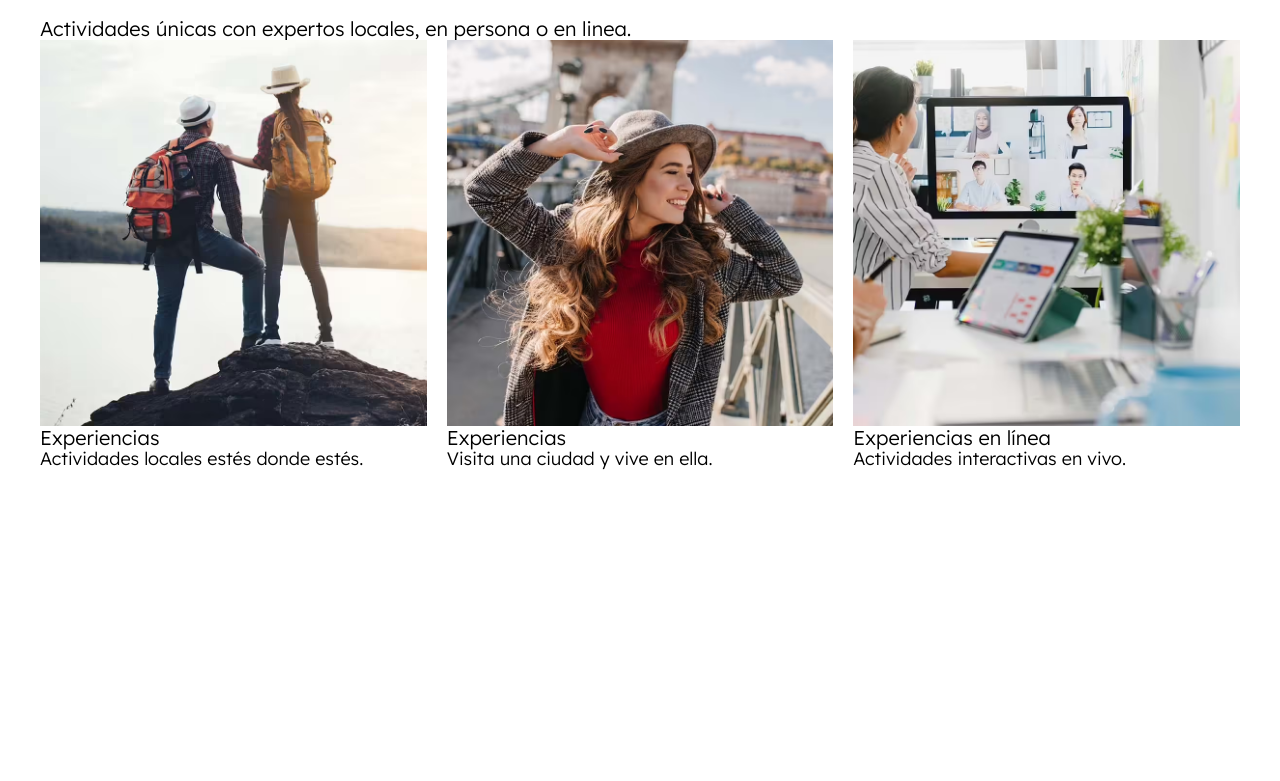
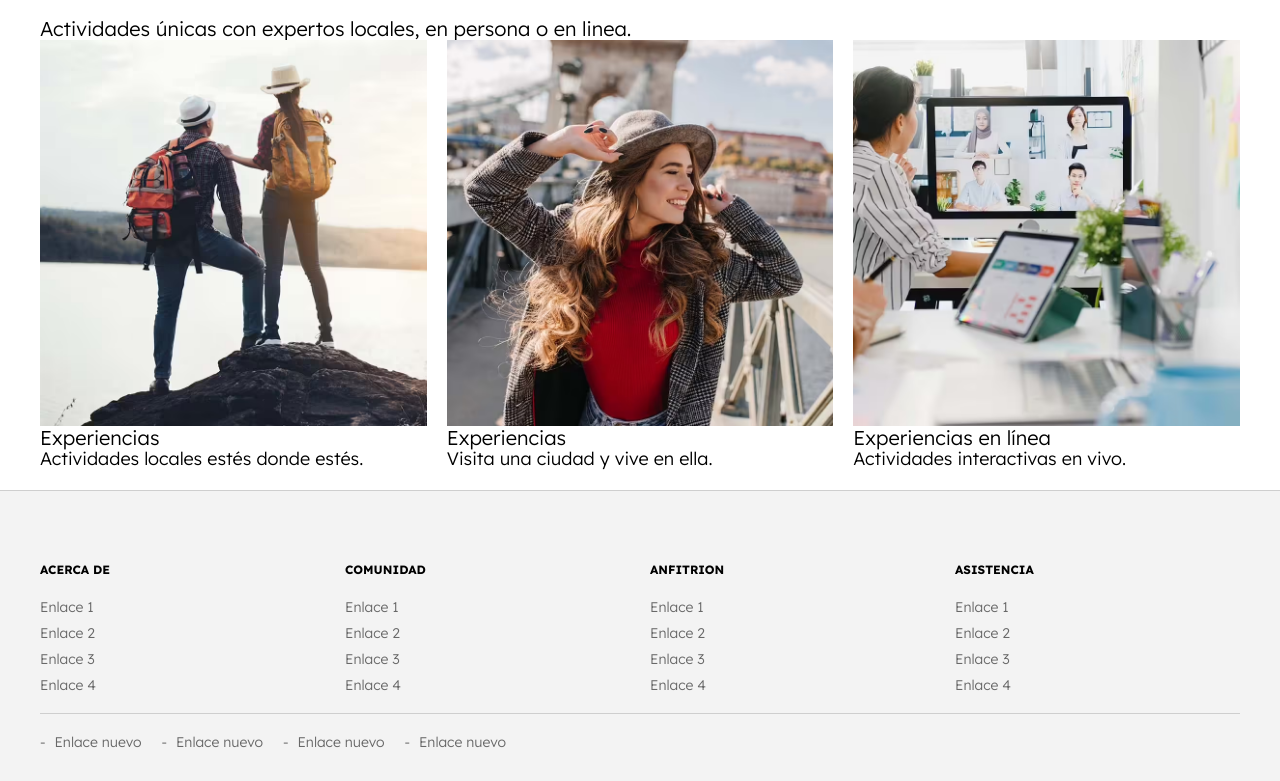
Before and after one commit to joelcascar/proyecto-clon-airbnb, a website: page index.html in a window 1280 px wide. Shown: the part 2203-2984 px from the top of the page. Before the commit the page ends 2693 px from the top, so only its background shows below. Drawn offline with Linux system fonts and the light colour scheme.

Commit message:
proyecto finalizado

```diff
--- a/index.html
+++ b/index.html
@@ -253,6 +253,58 @@
             </div>
         </main>
 
+        <!-- sección footer -->
+
+        <footer class="footer">
+            <div class="footer__grid contenedor">
+                <div class="footer__widget">
+                    <h3 class="footer__heading">Acerca de</h3>
+                    <nav class="footer__menu">
+                        <a href="#" class="footer__enlace">Enlace 1</a>
+                        <a href="#" class="footer__enlace">Enlace 2</a>
+                        <a href="#" class="footer__enlace">Enlace 3</a>
+                        <a href="#" class="footer__enlace">Enlace 4</a>
+                    </nav>
+                </div> <!-- widget -->
+                <div class="footer__widget">
+                    <h3 class="footer__heading">Comunidad</h3>
+                    <nav class="footer__menu">
+                        <a href="#" class="footer__enlace">Enlace 1</a>
+                        <a href="#" class="footer__enlace">Enlace 2</a>
+                        <a href="#" class="footer__enlace">Enlace 3</a>
+                        <a href="#" class="footer__enlace">Enlace 4</a>
+                    </nav>
+                </div> <!-- widget -->
+                <div class="footer__widget">
+                    <h3 class="footer__heading">Anfitrion</h3>
+                    <nav class="footer__menu">
+                        <a href="#" class="footer__enlace">Enlace 1</a>
+                        <a href="#" class="footer__enlace">Enlace 2</a>
+                        <a href="#" class="footer__enlace">Enlace 3</a>
+                        <a href="#" class="footer__enlace">Enlace 4</a>
+                    </nav>
+                </div> <!-- widget -->
+                <div class="footer__widget">
+                    <h3 class="footer__heading">Asistencia</h3>
+                    <nav class="footer__menu">
+                        <a href="#" class="footer__enlace">Enlace 1</a>
+                        <a href="#" class="footer__enlace">Enlace 2</a>
+                        <a href="#" class="footer__enlace">Enlace 3</a>
+                        <a href="#" class="footer__enlace">Enlace 4</a>
+                    </nav>
+                </div> <!-- widget -->
+            </div>
+
+            <div class="footer__barra contenedor">
+                <nav class="footer__barranav">
+                    <a href="#" class="footer__enlace footer__enlace--barra">Enlace nuevo</a>
+                    <a href="#" class="footer__enlace footer__enlace--barra">Enlace nuevo</a>
+                    <a href="#" class="footer__enlace footer__enlace--barra">Enlace nuevo</a>
+                    <a href="#" class="footer__enlace footer__enlace--barra">Enlace nuevo</a>
+                </nav>
+            </div>
+        </footer>
+
 </body>
 </html>
 
--- a/src/scss/app.scss
+++ b/src/scss/app.scss
@@ -1,3 +1,4 @@
 @use 'base';
 @use 'ui/header';
 @use 'ui/contenido';
+@use 'ui/footer';
--- /dev/null
+++ b/src/scss/ui/footer/_footer.scss
@@ -0,0 +1,58 @@
+@use "base/variables" as v;
+@use "base/mixins" as m;
+
+.footer{
+
+    background-color: lighten($color: v.$grisClaro, $amount: 7%);
+    border-top: 1px solid lighten(v.$gris, 40%);
+    padding-top: 5rem;
+
+    &__grid{
+        @include m.tablet{
+            @include m.grid(2,2rem);
+        }
+        @include m.desktop{
+            @include m.grid(4, 2rem);
+
+        }
+    }
+
+    &__heading{
+        text-transform: uppercase;
+        font-size: 1.2rem;
+    }
+
+    &__enlace{
+        display: block;
+        color: v.$gris;
+        font-size: 1.4rem;
+        margin-bottom: 1rem;
+        &:last-child{
+            margin-bottom: 0;
+        }
+
+        &--barra{
+            &::before{
+                content: " - ";
+                margin-right: .5rem;
+            }
+        }
+    }
+
+    &__barra{
+        border-top: 1px solid lighten($color: v.$gris, $amount: 40%);
+        margin-top: 2rem;
+        padding: 2rem 0;
+    }
+
+    &__barranav{
+        display: flex;
+        flex-direction: column;
+
+        @include m.tablet{
+            flex-direction: row;
+            gap: 2rem;
+        }
+
+    }
+}
--- /dev/null
+++ b/src/scss/ui/footer/_index.scss
@@ -0,0 +1 @@
+@forward "footer";
```
Also changed, not shown: build/css/app.css, 1 other file.
